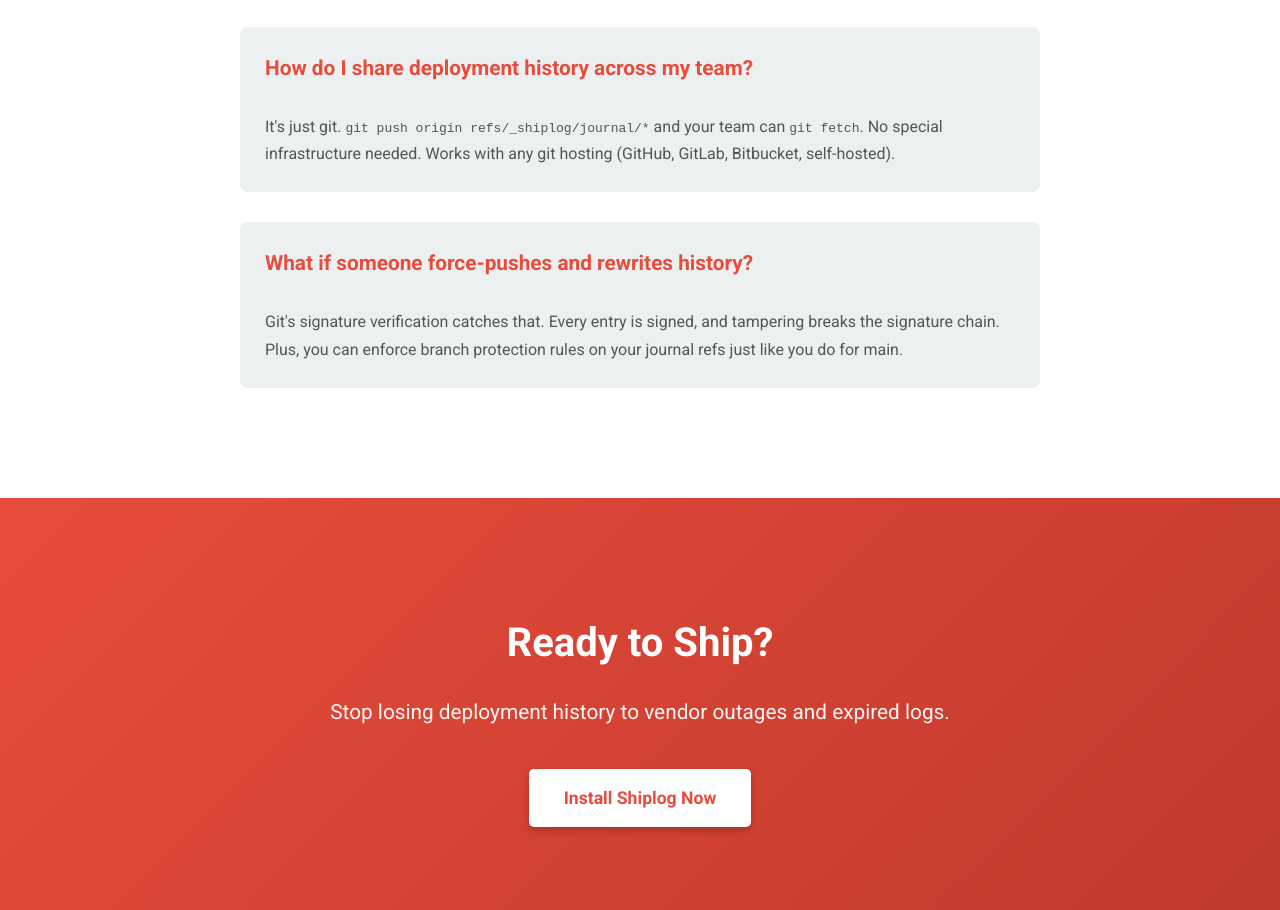
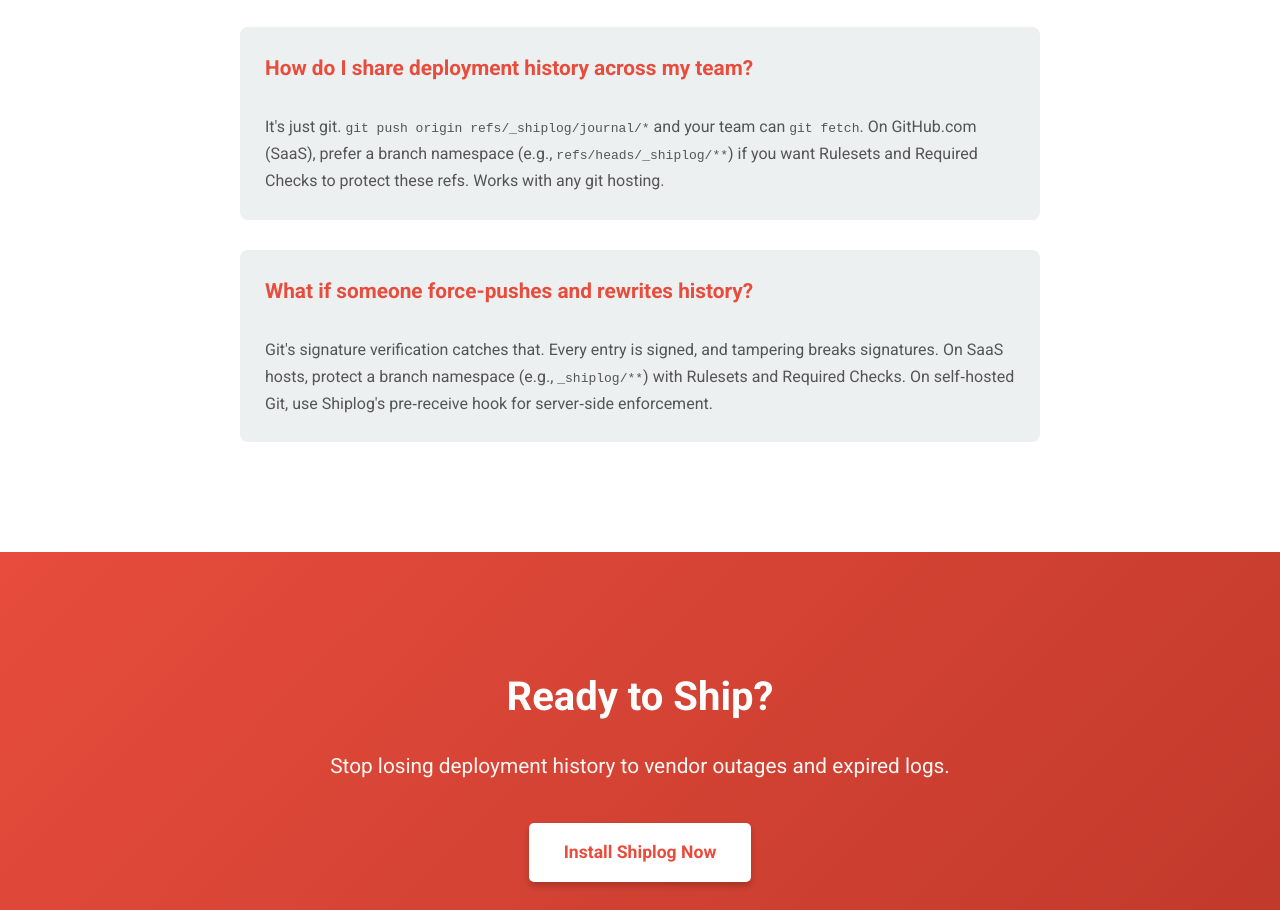
Before and after one commit to flyingrobots/shiplog, a plain HTML site: page docs/index.html in a window 1280 px wide. Shown: the part 6737-7647 px from the top of the page. Drawn offline with Linux system fonts and the light colour scheme.

Commit message:
docs: modernize SaaS enforcement guidance (prefer Rulesets; branch namespace note)

```diff
--- a/docs/index.html
+++ b/docs/index.html
@@ -639,12 +639,12 @@
 
             <div class="faq-item">
                 <h4>How do I share deployment history across my team?</h4>
-                <p>It's just git. <code>git push origin refs/_shiplog/journal/*</code> and your team can <code>git fetch</code>. No special infrastructure needed. Works with any git hosting (GitHub, GitLab, Bitbucket, self-hosted).</p>
+                <p>It's just git. <code>git push origin refs/_shiplog/journal/*</code> and your team can <code>git fetch</code>. On GitHub.com (SaaS), prefer a branch namespace (e.g., <code>refs/heads/_shiplog/**</code>) if you want Rulesets and Required Checks to protect these refs. Works with any git hosting.</p>
             </div>
 
             <div class="faq-item">
                 <h4>What if someone force-pushes and rewrites history?</h4>
-                <p>Git's signature verification catches that. Every entry is signed, and tampering breaks the signature chain. Plus, you can enforce branch protection rules on your journal refs just like you do for main.</p>
+                <p>Git's signature verification catches that. Every entry is signed, and tampering breaks signatures. On SaaS hosts, protect a branch namespace (e.g., <code>_shiplog/**</code>) with Rulesets and Required Checks. On self‑hosted Git, use Shiplog's pre‑receive hook for server‑side enforcement.</p>
             </div>
         </div>
     </div>
```
Also changed, not shown: 1 other file.
